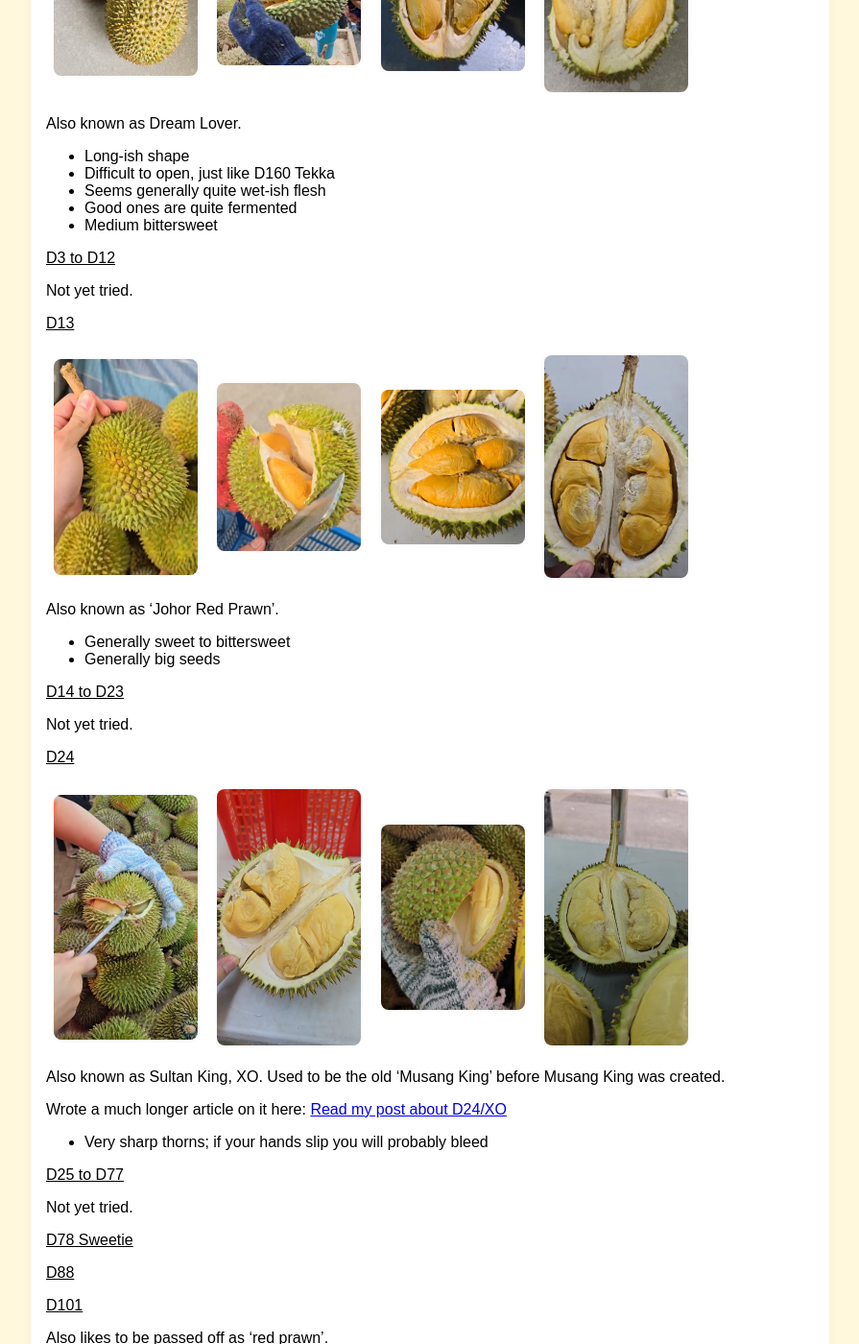
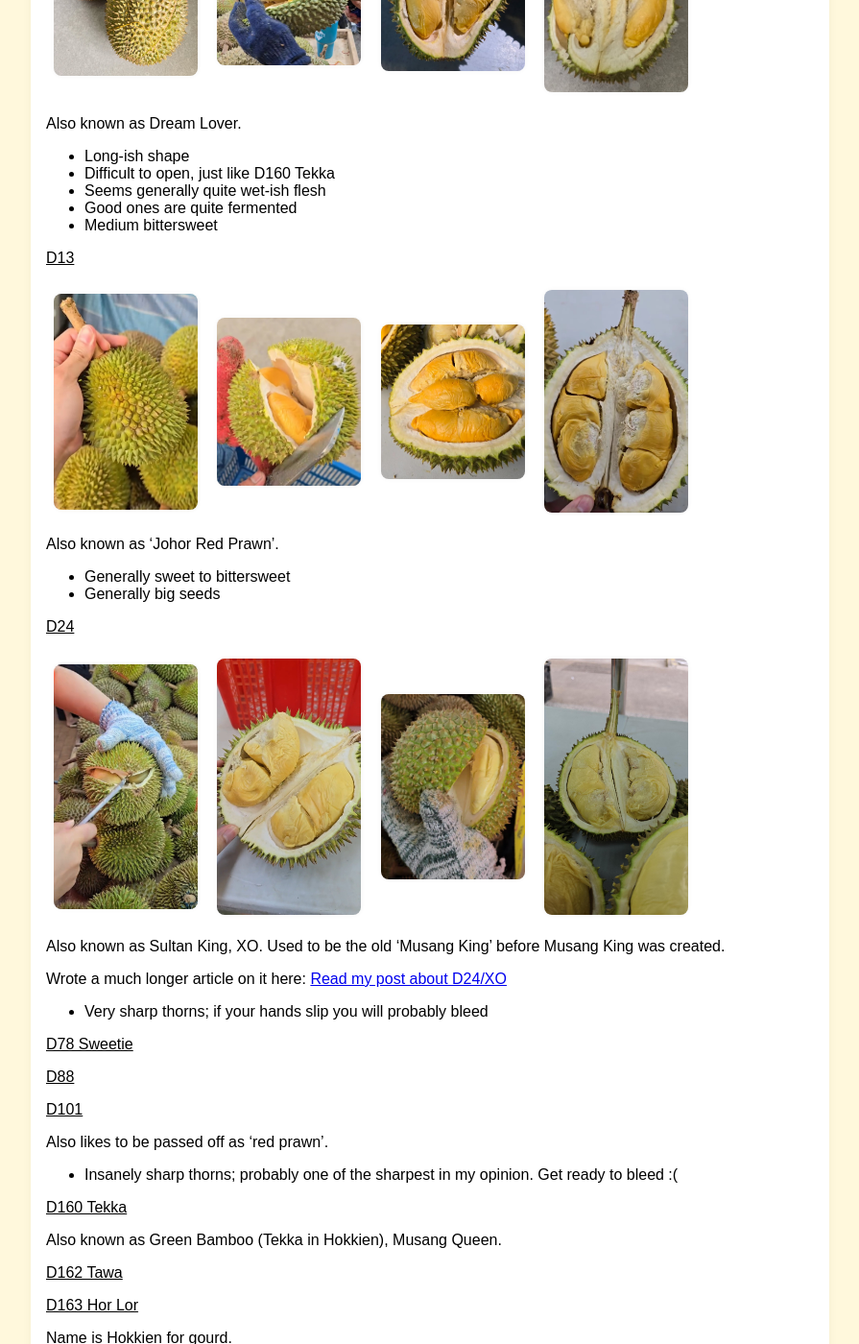
Before and after one commit to yensan57/flabbybeagle, a Jekyll site: the page built from _posts/2025-12-13-ongoing-malaysian-cultivars-all.md, in a window 1280 px wide and 1400 px high, scrolled down 1264 px. Shown: the whole window at 96% size, without its empty margins (192-1087 px from the left). Built offline with Jekyll 4.4.1, drawn with Linux system fonts in a browser that asks for light colours.

Commit message:
Update 2025-12-13-ongoing-malaysian-cultivars-all.md

```diff
--- a/_posts/2025-12-13-ongoing-malaysian-cultivars-all.md
+++ b/_posts/2025-12-13-ongoing-malaysian-cultivars-all.md
@@ -38,10 +38,6 @@ Also known as Dream Lover.
 - Good ones are quite fermented
 - Medium bittersweet
 
-<u>D3 to D12</u>
-
-Not yet tried.
-
 <u>D13</u>
 
 <img src="/assets/images/ongoingmycultivars/d13a.jpg" class="small-img" alt="d13 durian">
@@ -52,10 +48,6 @@ Not yet tried.
 Also known as 'Johor Red Prawn'.
 - Generally sweet to bittersweet
 - Generally big seeds
-
-<u>D14 to D23</u>
-
-Not yet tried.
 
 <u>D24</u>
 
@@ -75,12 +67,7 @@ Wrote a much longer article on it here:
 
 - Very sharp thorns; if your hands slip you will probably bleed
 
-<u>D25 to D77</u>
-
-Not yet tried.
-
 <u>D78 Sweetie</u>
-
 
 <u>D88</u>
 
```
